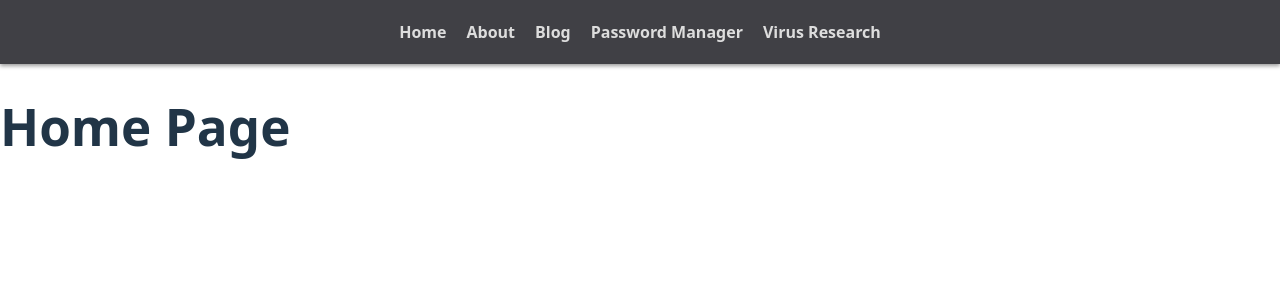
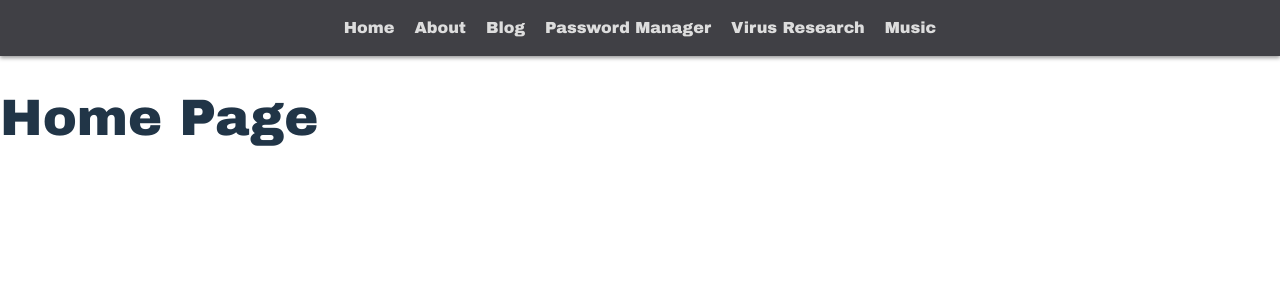
Before and after one commit to DanielProano/Password-Manager, a React (Vite) app in the folder frontend/: page / in a window 1280 px wide. Shown: the top 300 px of the page. Built offline with nearby package versions, Linux system fonts and the light colour scheme.

Commit message:
Improving Login Page

```diff
--- a/frontend/src/index.css
+++ b/frontend/src/index.css
@@ -1,12 +1,11 @@
 :root {
-  font-family: system-ui, Avenir, Helvetica, Arial, sans-serif;
-  line-height: 1.5;
-  font-weight: 400;
+  font-family: Arial Black;
+  line-height: 1.0;
+  font-weight: 200;
 
   color-scheme: light dark;
   color: rgba(255, 255, 255, 0.87);
-  background-color: #242424;
-
+  background-color: #0b0b28;
   font-synthesis: none;
   text-rendering: optimizeLegibility;
   -webkit-font-smoothing: antialiased;
--- a/frontend/src/pages/TopBar.jsx
+++ b/frontend/src/pages/TopBar.jsx
@@ -11,6 +11,7 @@ function TopBar() {
 				<Link to="/blog" className="nav-link">Blog</Link>
 				<Link to="/login" className="nav-link">Password Manager</Link>
 				<Link to="/virus" className="nav-link">Virus Research</Link>
+				<Link to="/music" className="nav-link">Music</Link>
 			</nav>
 		</header>
 	);
```
Also changed, not shown: 1 other file (tests, documents, lock files or other folders).
